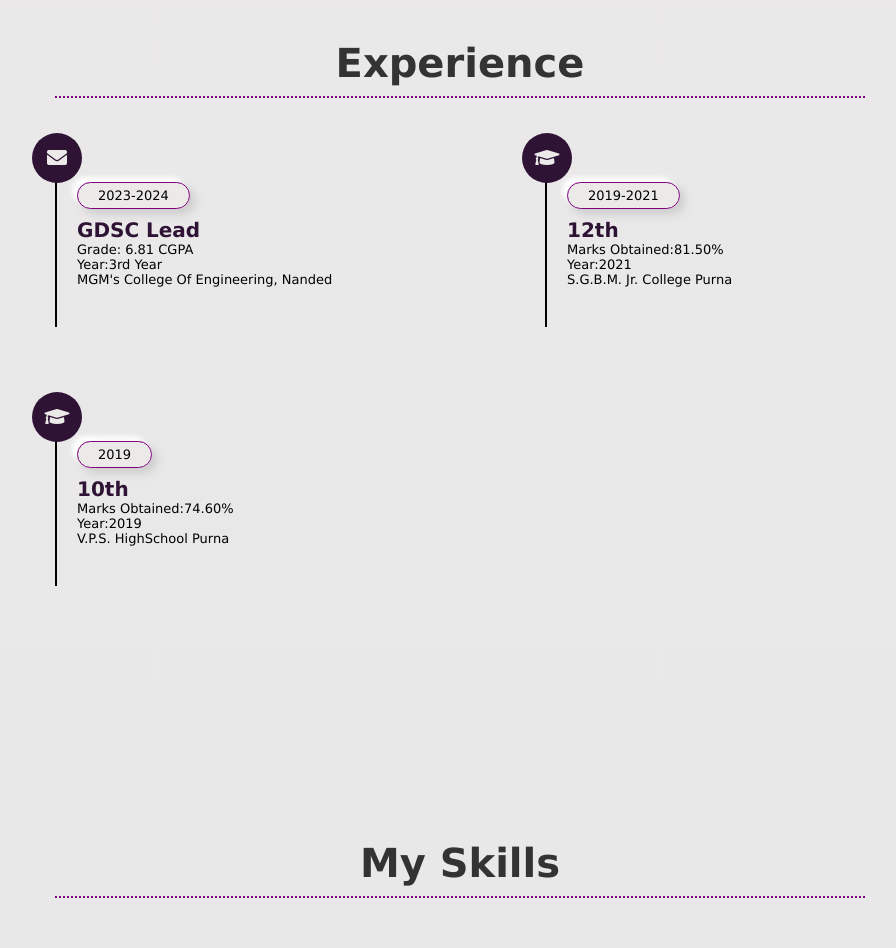
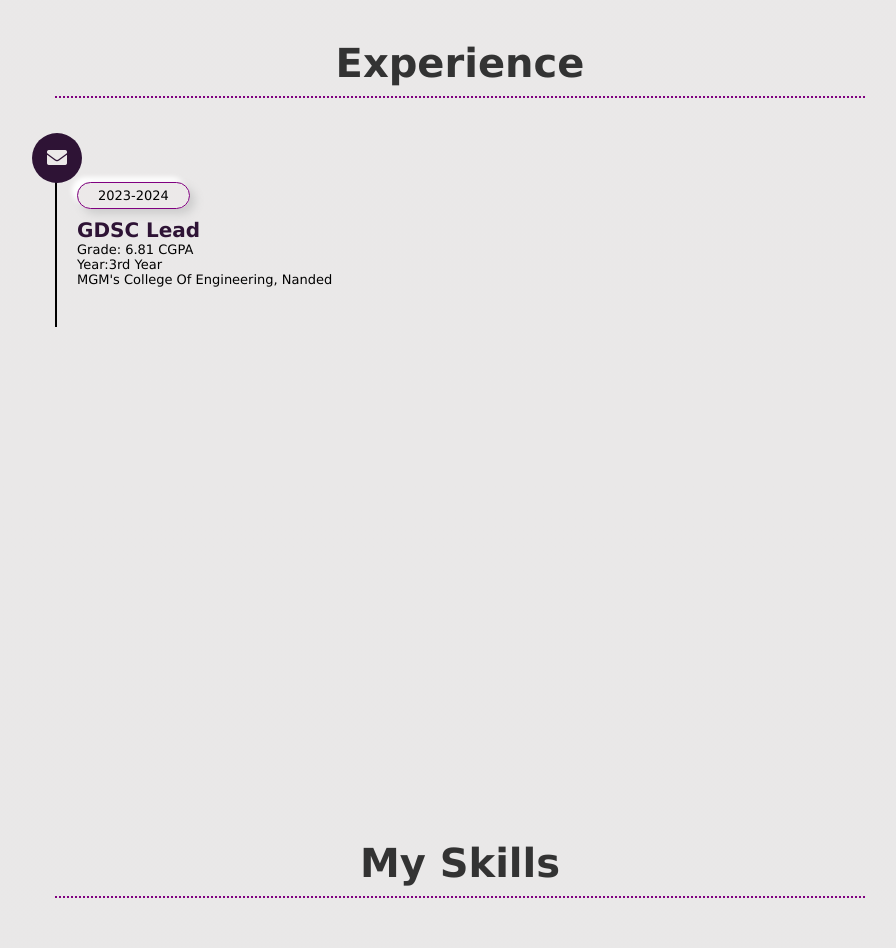
Before and after one commit to nageshkharat/Portfolio.app, a plain HTML site: page index.html in a window 1280 px wide. Shown: the part 2380-3328 px from the top of the page, without its empty margins (355-1251 px from the left). Drawn offline with nearby package versions, Linux system fonts and the light colour scheme.

Commit message:
Update index.html

```diff
--- a/index.html
+++ b/index.html
@@ -146,23 +146,6 @@
                 <h4>Year:3rd Year</h4>
                 <h4>MGM's College of Engineering, Nanded</h4>
             </div>
-
-            <div class="box" data-aos="slide-left">
-                <i class="fas fa-graduation-cap"></i>
-                <span>2019-2021</span>
-                <h3>12th</h3>
-                <h4>Marks Obtained:81.50%</h4>
-                <h4>Year:2021</h4>
-                <h4>S.G.B.M. Jr. College Purna</h4>
-            </div>
-            <div class="box" data-aos="slide-right">
-                <i class="fas fa-graduation-cap"></i>
-                <span>2019</span>
-                <h3>10th</h3>
-                <h4>Marks Obtained:74.60%</h4>
-                <h4>Year:2019</h4>
-                <h4>V.P.S. HighSchool Purna</h4>
-            </div>
             <!--<div class="box" data-aos="slide-left">
                 <i class="fas fa-graduation-cap"></i>
                 <span>2020-2024</span>
```
